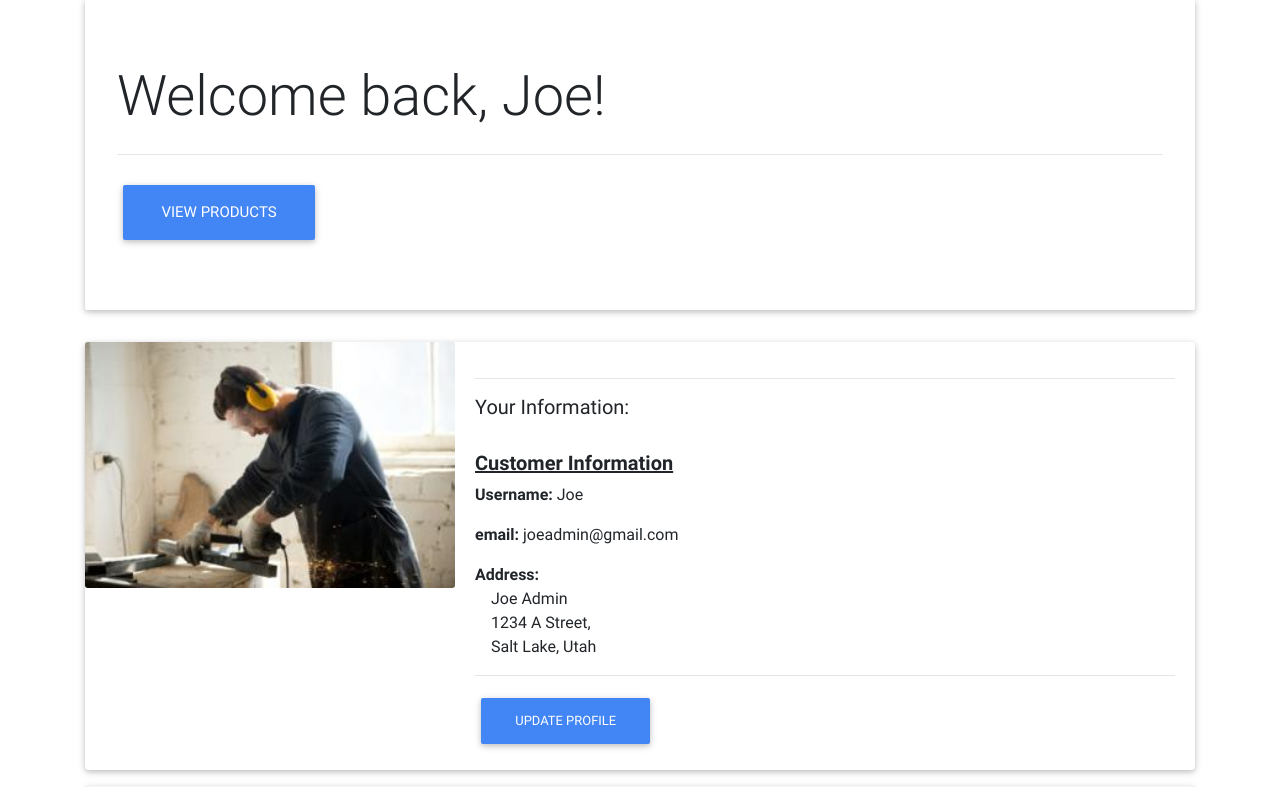
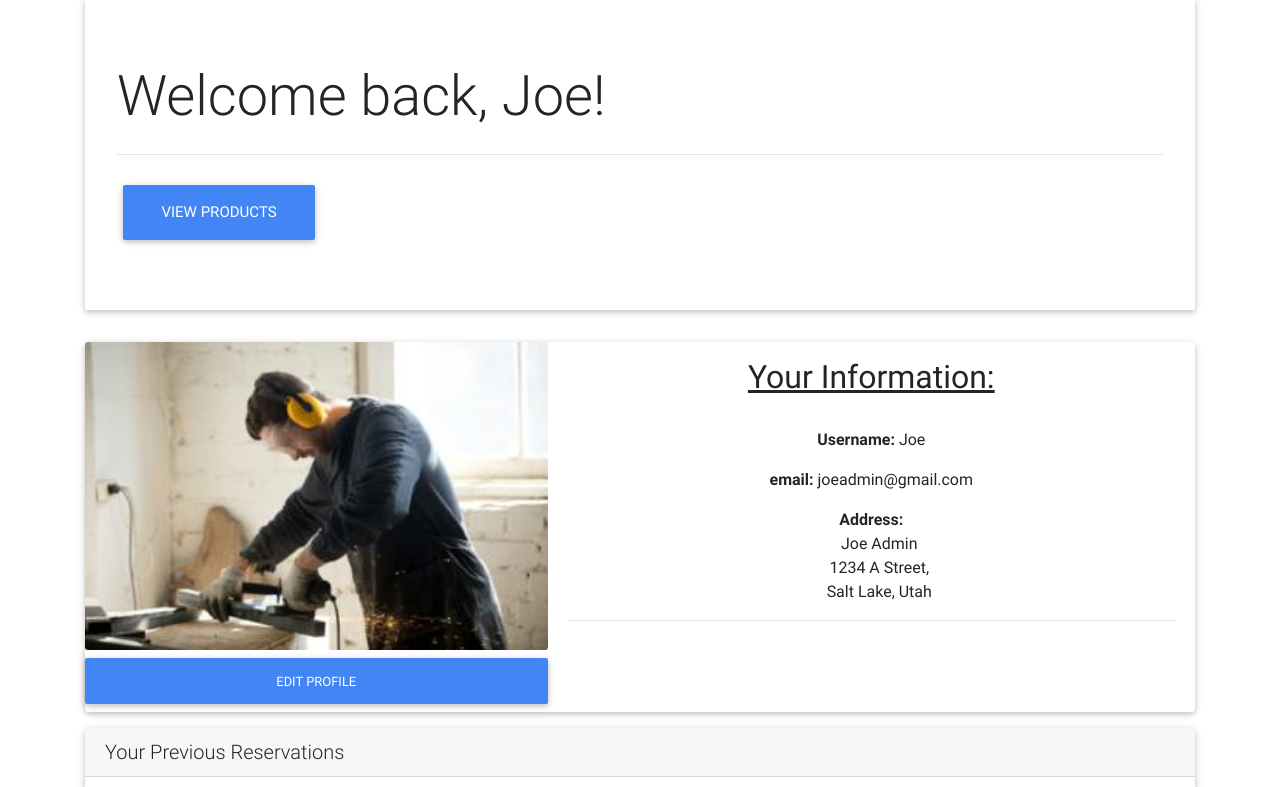
Before and after one commit to itsjaboyd/Tool-Coop, a Django app: page /profile/ in a window 1280 px wide. Shown: the part 241-1028 px from the top of the page. Run offline with Django 3.2, Linux system fonts and the light colour scheme; a user stored in the database is signed in; data comes from the database, SQL or seed files in the repository; data that the repository does not hold is empty; some libraries are stand-ins or nearby versions.

Commit message:
front end edits

```diff
--- a/src/backend/templates/backend/profile-edit.html
+++ b/src/backend/templates/backend/profile-edit.html
@@ -4,7 +4,7 @@
 
 
 <main class="mt-5 pt-4">
-    <divc class="card">
+    <div class="card">
         <form method="POST" enctype="multipart/form-data" class="card-body">
             {% csrf_token %}
             <fieldset class="form-group">
--- a/src/backend/templates/backend/profile.html
+++ b/src/backend/templates/backend/profile.html
@@ -10,15 +10,34 @@
   </div>
     <div class="card mb-3">
         <div class="row no-gutters">
-          <div class="col-md-4">
+          <div class="col-md-5">
             <img src="{{ user.profile.image.url }}" class="card-img" alt="{{ user.profile.image.url }}">
+            <button type="button"class="btn btn-primary btn-block my-2" data-toggle="modal" data-target="#exampleModal">
+              Edit Profile
+            </button>
+            <!-- Modal -->
+            <div class="modal fade" id="exampleModal" tabindex="-1" role="dialog" aria-labelledby="exampleModalLabel" aria-hidden="true">
+              <div class="modal-dialog" role="document">
+                <div class="card">
+                  <form method="POST" enctype="multipart/form-data" class="card-body">
+                      {% csrf_token %}
+                      <fieldset class="form-group">
+                          <legend class="border-bottom mb-4"> Profile Info</legend>
+                          {{ u_form|crispy}}
+                          {{ p_form|crispy}}
+                      </fieldset>
+                      <div class ="form-group">
+                          <button class="btn btn-outline-info" type="submit"> Update Profile</button>
+                      </div>
+                  </form>
+              </div>
+              </div>
+            </div>
           </div>
-          <div class="col-md-8">
-            <div class="card-body">
-                <hr>
-                <h5>Your Information:</h5>
+          <div class="col-md-7">
+            <div class="card-body text-center py-3">
+                <h2><u>Your Information:</u></h2>
                 <br>
-                <h5 class="font-weight-bold"><u>Customer Information</u></h5>
                 <p>
                   <span class="font-weight-bold"> Username:</span>
                   {{ user.username }}
@@ -28,7 +47,7 @@
                     {{ user.email }}
                 </p>
                   <span class="font-weight-bold"> Address:</span>
-                  <div class="text-left ml-3">
+                  <div class="text-center ml-3">
                     <p>{{ user.first_name }} {{ user.last_name}}
                       <br>
                       {{ profile.address1 }}, {{ profile.address2 }}
@@ -37,7 +56,6 @@
                     </p>
                   </div>
                 <hr>
-                <a class="btn btn-primary" href="{% url 'edit-profile' %}"> Update Profile</a>
             </div>
           </div>
         </div>
--- a/src/backend/views.py
+++ b/src/backend/views.py
@@ -231,14 +231,36 @@ def register(request):
 
 @login_required
 def profile(request):
-    profile = Profile.objects.get(user=request.user)
-    orders = Order.objects.filter(user=request.user)
-    print(profile.image.url)
-    context = {
-        'profile' : profile,
-        'orders' : orders,
-    }
-    return render(request, 'backend/profile.html',context)
+    if request.method == 'POST':
+        u_form = UserUpdateForm(request.POST, instance=request.user)
+        p_form = ProfileUpdateForm(request.POST, request.FILES, instance=request.user.profile)
+        if u_form.is_valid() and p_form.is_valid():
+            u_form.save()
+            p_form.save()
+        profile = Profile.objects.get(user=request.user)
+        orders = Order.objects.filter(user=request.user)
+        context = {
+            'profile' : profile,
+            'orders' : orders,
+            'u_form' : u_form,
+            'p_form' : p_form
+        }
+        return render(request, 'backend/profile.html',context)
+    else:
+        profile = Profile.objects.get(user=request.user)
+        orders = Order.objects.filter(user=request.user)
+        print(profile.image.url)
+        u_form = UserUpdateForm(instance=request.user)
+        p_form = ProfileUpdateForm(instance=request.user.profile)
+        context = {
+            'profile' : profile,
+            'orders' : orders,
+            'u_form' : u_form,
+            'p_form' : p_form
+        }
+        return render(request, 'backend/profile.html',context)
+
+
 
 @login_required
 def update_profile(request):
```
